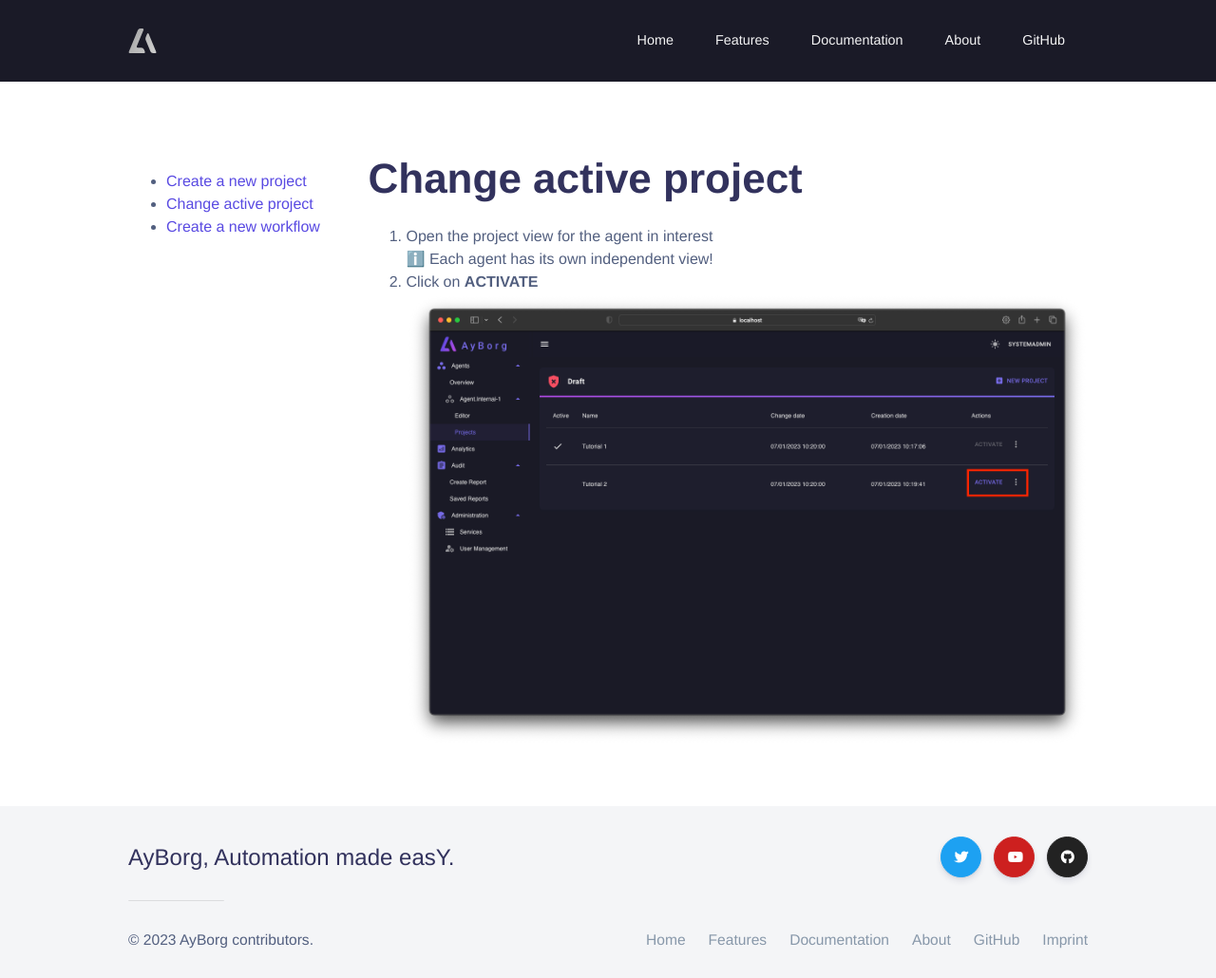
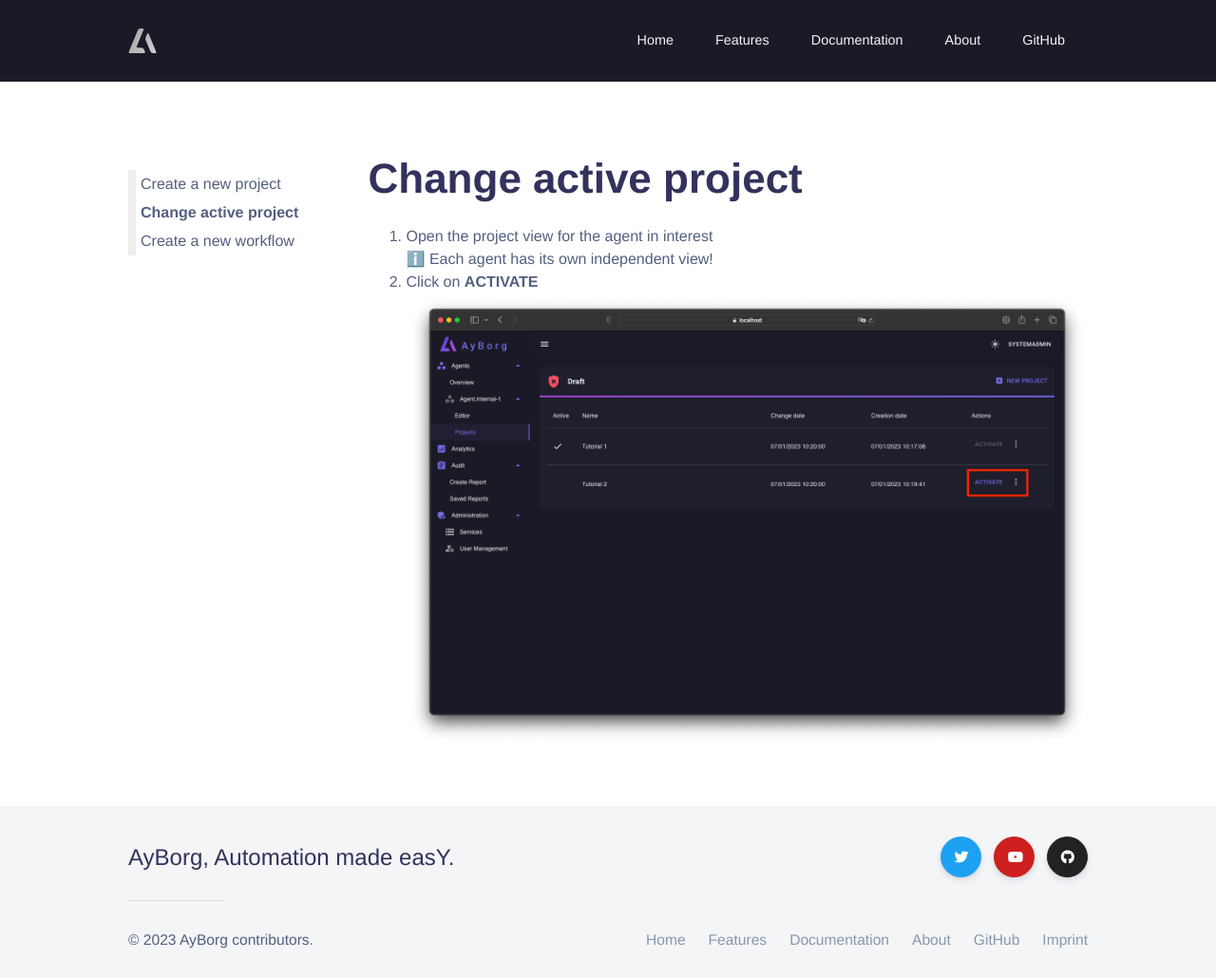
Before and after one commit to Source-Alchemists/AyBorg, a Jekyll site: the page built from _pages/docs/user-guide/agent-activate-project.md, in a window 1280 px wide. Shown: the whole page at 95% size. Built offline with Jekyll 4.4.1, drawn with Linux system fonts in a browser that asks for light colours; nearby versions of some CDN libraries.

Commit message:
Sidebar style

```diff
--- a/_includes/components/sidebars/docs/sidebar.html
+++ b/_includes/components/sidebars/docs/sidebar.html
@@ -1,7 +1,8 @@
 <div class="docs sidebar mt-6">
     <ul>
         {% for item in site.data.sidebars.docs.[page.sidebar].docs %}
-        <li class="{% if {{site.baseurl}}{{item.url}} == page.url %}active{% endif %}"><a href="{{site.baseurl}}{{item.url}}">{{ item.title }}</a></li>
+        {% assign current =  item.url | append: '.html' %}
+        <li class="{% if {{current}} == page.url %}active{% endif %}"><a href="{{site.baseurl}}{{item.url}}">{{ item.title }}</a></li>
         {% endfor %}
     </ul>
 </div>
--- a/assets/styles/custom/_styles.scss
+++ b/assets/styles/custom/_styles.scss
@@ -11,9 +11,26 @@
         grid-column: 1;
         height: 95%;
 
-        li.active a {
-            color: lightgray;
-            cursor: default;
+        ul {
+            list-style-type: none;
+            border-left: 8px solid #eee;
+            padding: 0px 5px;
+            line-height: 30px;
+
+            a {
+                color: #525f7f;
+            }
+
+            li {
+                display: list-item;
+            }
+
+            li.active {
+                a {
+                    font-weight: bold;
+                    cursor: default;
+                }
+            }
         }
     }
     &.content {
```
